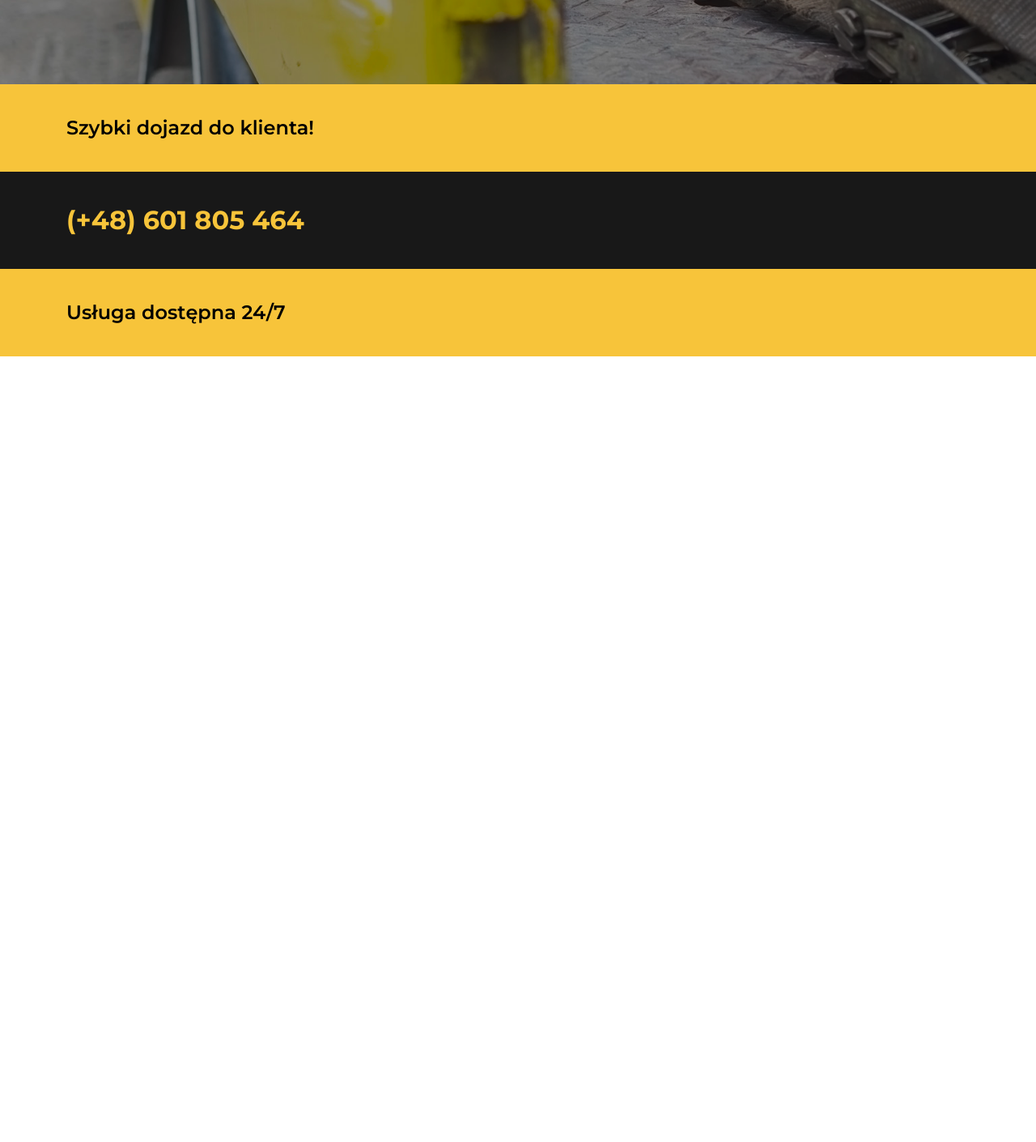
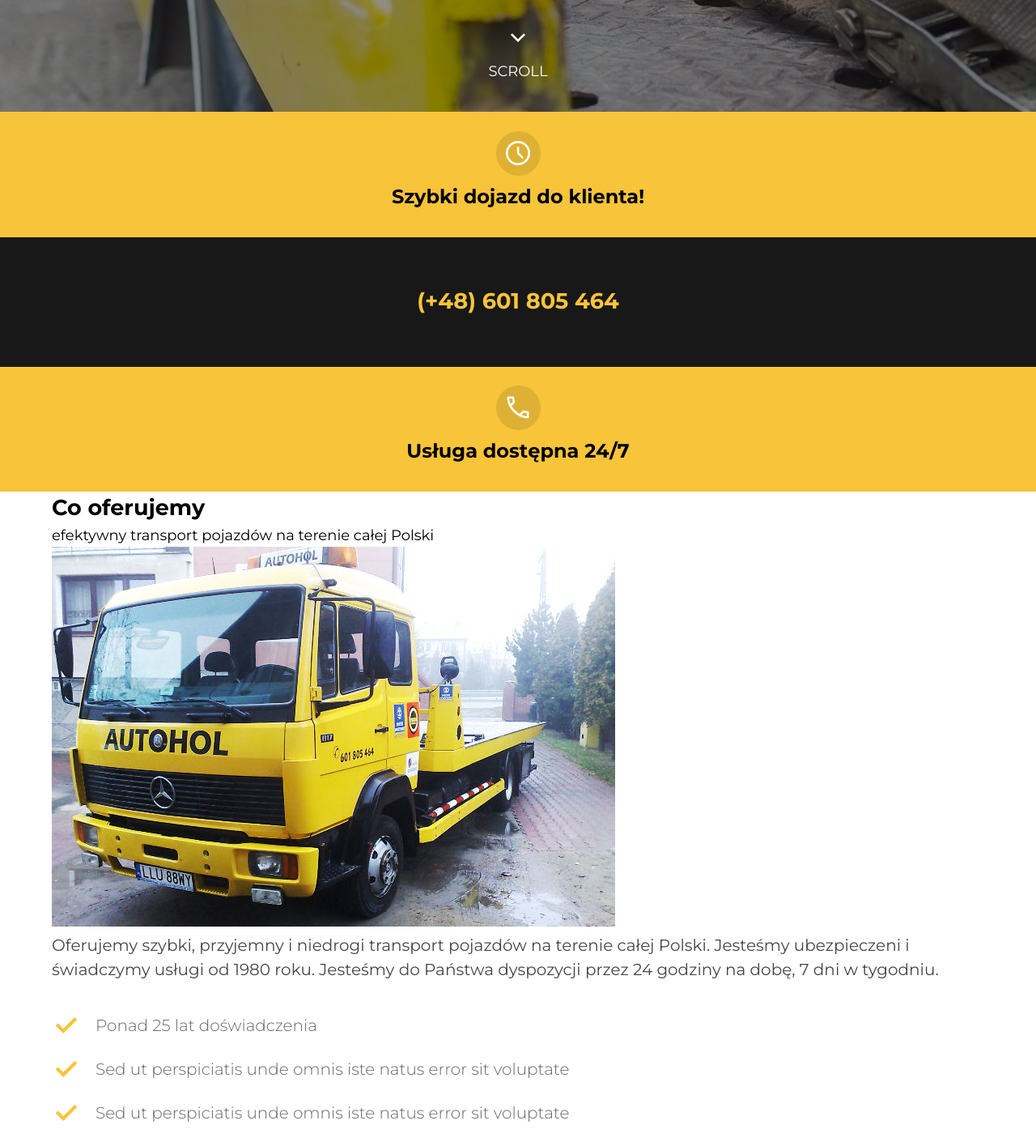
Before and after one commit to Jakub-Gryczka/pomoc_drogowa, a plain HTML site: page index.html in a window 1280 px wide. Shown: the part 626-2036 px from the top of the page at 81% size. Before the commit the page ends 1066 px from the top, so only its background shows below. Drawn offline with nearby package versions, Linux system fonts and the light colour scheme.

Commit message:
improved hero section and started offer section

```diff
--- a/index.html
+++ b/index.html
@@ -4,6 +4,15 @@
     <meta charset="UTF-8" />
     <meta name="viewport" content="width=device-width, initial-scale=1.0" />
     <title>Document</title>
+    <link
+      rel="stylesheet"
+      href="https://fonts.googleapis.com/css2?family=Material+Symbols+Outlined:opsz,wght,FILL,GRAD@48,400,0,0"
+    />
+    <link
+      rel="stylesheet"
+      href="https://fonts.googleapis.com/css2?family=Material+Symbols+Outlined:opsz,wght,FILL,GRAD@48,400,1,0"
+    />
+
     <link rel="preconnect" href="https://fonts.googleapis.com" />
     <link rel="preconnect" href="https://fonts.gstatic.com" crossorigin />
     <link
@@ -47,6 +56,7 @@
       </div>
     </header>
     <section class="hero">
+      <div class="hero__background"></div>
       <div class="container">
         <div class="hero__container">
           <h1 class="hero__heading">
@@ -55,11 +65,20 @@
               >usług holowniczych</span
             >
           </h1>
+          <div class="hero__icon">
+            <span class="material-symbols-outlined icon__expand">
+              expand_more
+            </span>
+            <p class="hero__icon-text">scroll</p>
+          </div>
         </div>
       </div>
       <section class="contact__section">
         <div class="container">
           <div class="contact-item">
+            <span class="material-symbols-outlined contact__icon">
+              schedule
+            </span>
             <p class="contact-item__text">Szybki dojazd do klienta!</p>
           </div>
         </div>
@@ -75,12 +94,65 @@
 
         <div class="container">
           <div class="contact-item">
+            <span class="material-symbols-outlined contact__icon"> call </span>
             <p class="contact-item__text">Usługa dostępna 24/7</p>
           </div>
         </div>
       </section>
+    </section>
+
+    <main class="main">
+      <div class="container">
+        <div class="main__header-container">
+          <h2 class="main__header">
+            Co <span class="main__header-highlight">oferujemy</span>
+          </h2>
+          <p class="main__header-text">
+            efektywny transport pojazdów na terenie całej Polski
+          </p>
+        </div>
+        <section class="main__primary">
+          <div class="main__primary-img">
+            <img
+              src="assets/towing_truck_mercedes.jpg"
+              alt="Yellow towing Mercedes-Benz truck"
+            />
+          </div>
+          <div class="main__primary-info">
+            <p class="main__primary-info-text">
+              Oferujemy szybki, przyjemny i niedrogi transport pojazdów na
+              terenie całej Polski. Jesteśmy ubezpieczeni i świadczymy usługi od
+              1980 roku. Jesteśmy do Państwa dyspozycji przez 24 godziny na
+              dobę, 7 dni w tygodniu.
+            </p>
+            <ul class="main__primary-info-list">
+              <li class="primary__info-list-item">
+                <span class="material-symbols-outlined primary__info-list-icon">
+                  done
+                </span>
+                <p class="primary-info-list-text">Ponad 25 lat doświadczenia</p>
+              </li>
+              <li class="primary__info-list-item">
+                <span class="material-symbols-outlined primary__info-list-icon">
+                  done
+                </span>
+                <p class="primary-info-list-text">
+                  Sed ut perspiciatis unde omnis iste natus error sit voluptate
+                </p>
+              </li>
+              <li class="primary__info-list-item">
+                <span class="material-symbols-outlined primary__info-list-icon">
+                  done
+                </span>
+                <p class="primary-info-list-text">
+                  Sed ut perspiciatis unde omnis iste natus error sit voluptate
+                </p>
+              </li>
+            </ul>
           </div>
         </section>
+      </div>
+    </main>
     <script src="script.js"></script>
   </body>
 </html>
--- a/style.css
+++ b/style.css
@@ -16,11 +16,17 @@
   --color-primary-yellow: #f7c43a;
   --color-secondary-yellow: #deb134;
   --color-black: #181818;
-  --color-black-opacity: rgba(24, 24, 24, 0.85);
+  --color-black-opacity: rgba(24, 24, 24, 0.80);
+  --color-black-opacity-light: rgba(0, 0, 0, 0.60);
   --color-white: #fff;
 
   --icon-width: 3rem;
   --icon-height: 3rem;
+
+  --weight-300: 300;
+  --weight-600: 600;
+  --weight-700: 700;
+  --weight-900: 900;
 }
 body {
   margin: 0;
@@ -32,7 +38,9 @@
 img {
   max-width: 100%;
 }
-h1, h2, p {
+h1,
+h2,
+p {
   margin: 0;
   padding: 0;
 }
@@ -58,7 +66,11 @@
   display: inline-block;
   padding: 1em 2em;
   background-color: var(--color-primary-yellow);
-  border-radius: .5em;
+  border-radius: 0.5em;
+}
+.material-symbols-outlined {
+  font-size: var(--font-36px);
+  display: inline-block;
 }
 /* HEADER AND NAV */
 .primary__header {
@@ -129,7 +141,6 @@
 }
 .nav__item {
   margin-bottom: 1.5em;
-
 }
 .nav__link {
   font-size: clamp(1.3rem, 2vw, var(--font-24px));
@@ -141,18 +152,19 @@
 .nav__btn {
   color: var(--color-white);
   text-transform: uppercase;
-    font-weight: 700;
+  font-weight: var(--weight-700);
 }
 /* HERO */
-.hero {
+.hero__background {
   background-image: url('assets/locked_belt_transport.png');
   background-size: cover;
   background-repeat: no-repeat;
   background-position: center;
+  max-width: 100%;
+  min-height: 100%;
   position: absolute;
   inset: 0;
-    z-index: -1;
-    padding: 5em 0;
+  z-index: -10;
 }
 .hero__container {
   display: flex;
@@ -163,7 +175,7 @@
 .hero__heading {
   font-size: clamp(2rem, 5vw, var(--font-56px));
   color: var(--color-white);
-    font-weight: 300;
+  font-weight: var(--weight-300);
   text-transform: uppercase;
   text-align: center;
   flex: 1;
@@ -172,24 +184,102 @@
   justify-content: center;
 }
 .heading-highlight {
-    font-weight: 700;
+  font-weight: var(--weight-700);
   color: var(--color-primary-yellow);
 }
+.hero__icon {
+  display: flex;
+  flex-direction: column;
+  align-items: center;
+  position: relative;
+
+  padding: 2em 0;
+  margin: 0 auto;
+  color: var(--color-white);
+}
+.hero__icon-text {
+  text-transform: uppercase;
+}
+.icon__expand {
+  animation: bounce 2s infinite linear;
+}
 .contact-item__text {
-    font-size: var(--font-24px);
-    font-weight: 600;
+  font-size: clamp(1.2rem, 5vw, var(--font-24px));
+  font-weight: var(--weight-700);
+}
+.contact__phone-number {
+  padding: 1.5em 0;
 }
 .contact__phone-number > .contact-item__text {
-    font-size: clamp(1.7rem, 2.5vw, var(--font-36px));
-    font-weight: 700;
+  font-size: clamp(1.7rem, 2vw, var(--font-36px));
+  font-weight: var(--weight-700);
   color: var(--color-primary-yellow);
 }
 .contact__section {
   background-color: var(--color-primary-yellow);
 }
 .contact-item {
-  padding: 2em 1em;
+  padding: 1.8em 1em;
+  display: flex;
+  flex-direction: column;
+  align-items: center;
+  gap: 1em;
+  text-align: center;
+}
+.contact__icon {
+  color: var(--color-white);
+  position: relative;
+  z-index: 2;
+}
+.contact__icon::before {
+  position: absolute;
+  top: -25%;
+  left: -25%;
+  content: "";
+  width: 55px;
+  height: 55px;
+  border-radius: 50%;
+  background-color: var(--color-secondary-yellow);
+  z-index: -1;
 }
 .contact__phone-container {
   background-color: var(--color-black);
 }
+
+/* MAIN */
+.main__primary-info-text {
+  color: var(--color-black-opacity);
+  font-size: clamp(1.25rem, 2vw, var(--font-18px));
+}
+.primary__info-list-icon {
+  font-weight: var(--weight-700);
+  color: var(--color-primary-yellow);
+}
+.primary__info-list-item {
+  display: flex;
+  gap: 1em;
+  align-items: center;
+  margin-bottom: 1em;
+}
+.primary__info-list-item:first-of-type {
+  margin-top: 2em;
+}
+.primary-info-list-text {
+  font-size: clamp(1.2rem, 2vw, var(--font-20px));
+  color: var(--color-black-opacity-light);
+  font-weight: var(--weight-300);
+}
+
+
+/* ANIMATIONS */
+@keyframes bounce {
+  0% {
+    transform: translateY(0);
+  }
+  50% {
+    transform: translateY(-10px);
+  }
+  100% {
+    transform: translateY(0);
+  }
+}
```
Also changed, not shown: assets/towing_truck_iveco.jpg (added), assets/towing_truck_mercedes.jpg (added). Lines whose indentation alone changed are shown as unchanged.
